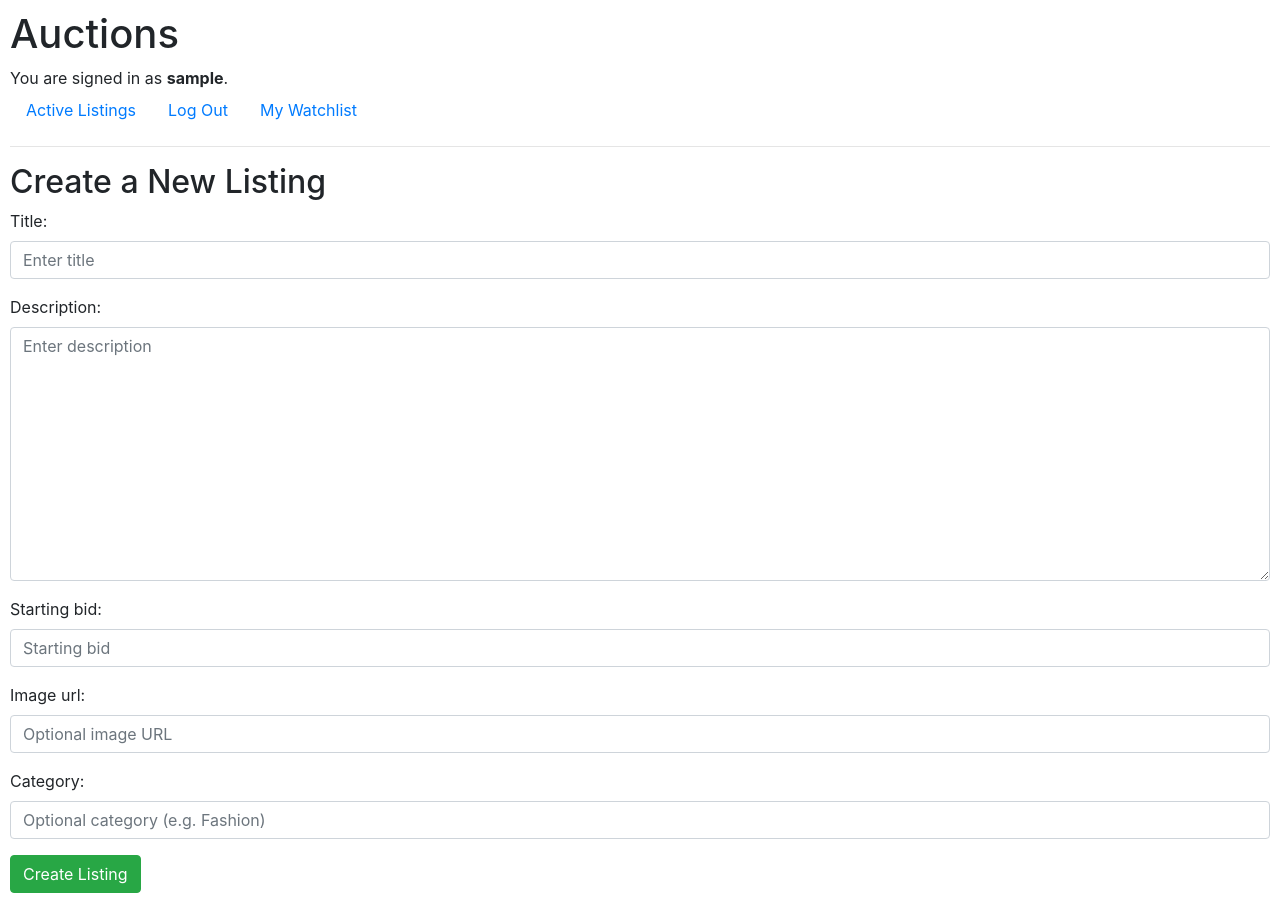
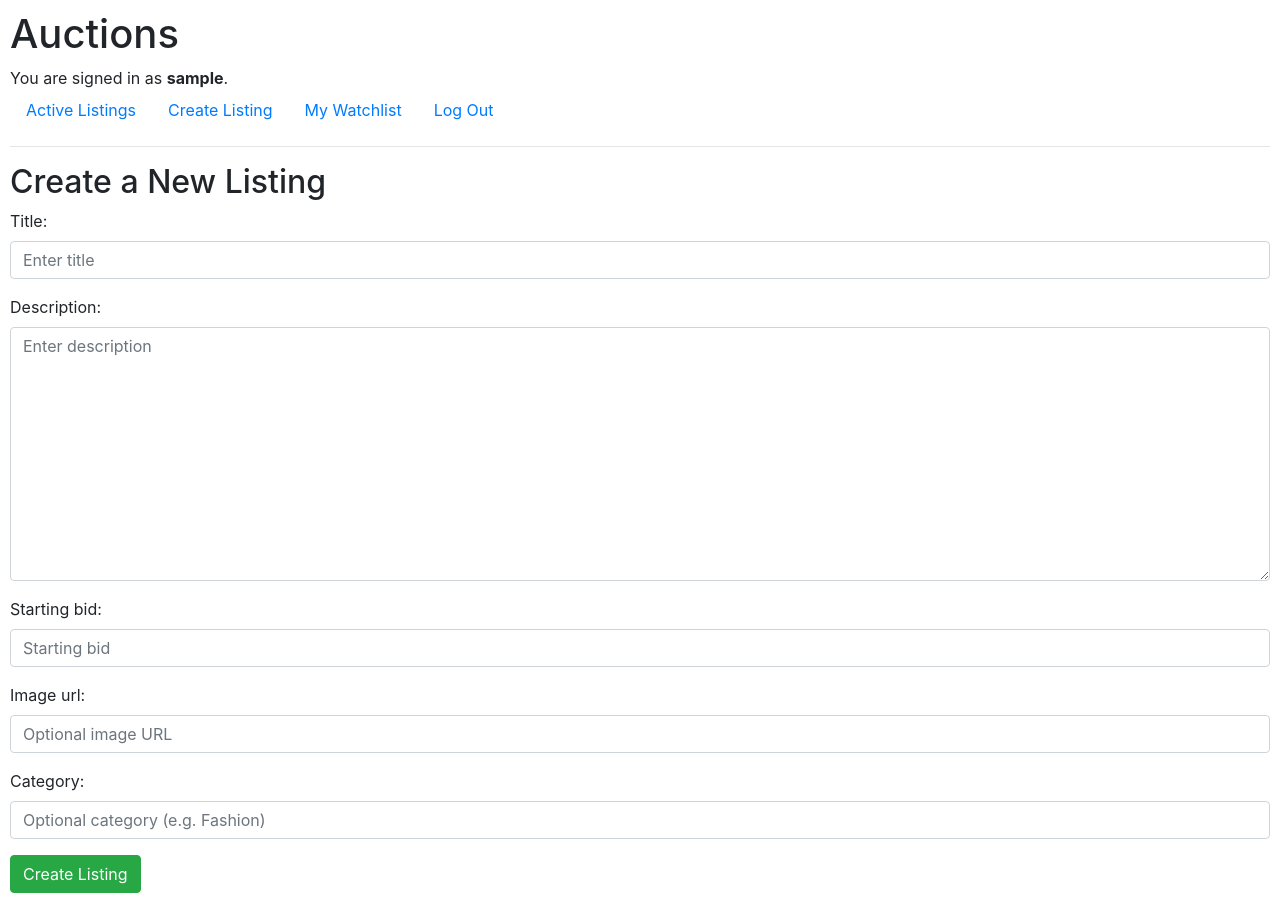
Before and after one commit to iygeal/e-commerce-auctions, a Django app: page /create in a window 1280 px wide. Run offline with Django 3.2, Linux system fonts and the light colour scheme; the visitor is signed in with stand-in values (Sample User, id 1); some libraries are stand-ins or nearby versions.

Commit message:
Added Creating Listing to nav bar

```diff
--- a/auctions/templates/auctions/layout.html
+++ b/auctions/templates/auctions/layout.html
@@ -22,6 +22,12 @@
             </li>
             {% if user.is_authenticated %}
                 <li class="nav-item">
+                    <a class="nav-link" href="{% url 'create_listing' %}">Create Listing</a>
+                </li>
+                <li class="nav-item">
+                    <a class="nav-link" href="{% url 'watchlist' %}">My Watchlist</a>
+                </li>
+                <li class="nav-item">
                     <a class="nav-link" href="{% url 'logout' %}">Log Out</a>
                 </li>
             {% else %}
@@ -32,12 +38,8 @@
                     <a class="nav-link" href="{% url 'register' %}">Register</a>
                 </li>
             {% endif %}
-            {% if user.is_authenticated %}
-                <li class="nav-item">
-                    <a class="nav-link" href="{% url 'watchlist' %}">My Watchlist</a>
-                </li>
-            {% endif %}
         </ul>
+
         <hr>
         {% block body %}
         {% endblock %}
```
